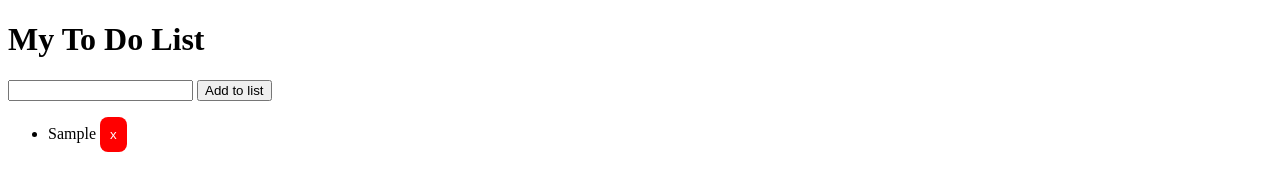
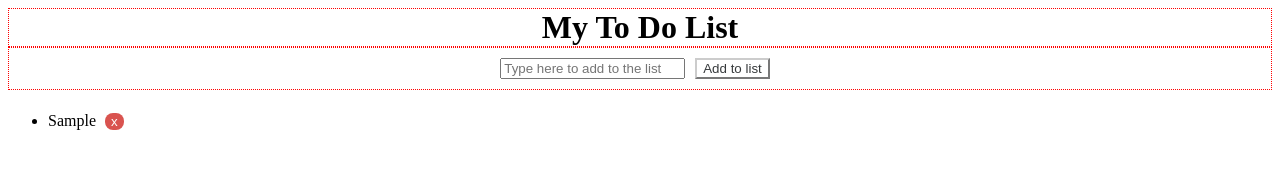
Before and after one commit to Formatted/ToDoList-vanillaJS, a plain HTML site: page index.html in a window 1280 px wide. Both pictures are taken after typing "Sample" into the empty fields and a click on the button "Add to list". Drawn offline with Linux system fonts and the light colour scheme.

Commit message:
Button CSS updated

```diff
--- a/index.html
+++ b/index.html
@@ -5,15 +5,18 @@
         <!--<link href="https://maxcdn.bootstrapcdn.com/bootstrap/3.3.6/css/bootstrap.min.css" rel="stylesheet" integrity="sha384-1q8mTJOASx8j1Au+a5WDVnPi2lkFfwwEAa8hDDdjZlpLegxhjVME1fgjWPGmkzs7" crossorigin="anonymous">-->
     </head>
     <body>
+        <link rel="stylesheet" href="style.css" type="text/css" />
+        <!--<div class="main3">-->
         <h1>My To Do List</h1>
-        <div>
-            <input type="text" id="toDoText" name="todo"/>
+        <div class="inputs">
+            <input type="text" id="toDoText" name="todo" placeholder="Type here to add to the list" autofocus/>
             <button type="button" class="btn" id="addToList">Add to list</button>
         </div>
         <div id="toDoList">
 
         </div>
+        <!--</div>-->
         <script type="text/javascript" src="script.js"></script>
-        <link rel="stylesheet" href="style.css" type="text/css" />
+        <!--<link rel="stylesheet" href="style.css" type="text/css" />-->
     </body>
 </html>
--- a/script.js
+++ b/script.js
@@ -1,12 +1,16 @@
 var todos = new Array;
+show();
 
 function show() {
+    if (todos.length > 0) {
     var fill = '<ul>';
     for (var i = 0; i < todos.length; i += 1) {
         fill += '<li>' + todos[i] + ' <button class=\'rem\' id=\'' + i + '\'>x</button></li>';
     };
     fill += '</ul>';
-
+    } else {
+        fill = '<h2>There is nothing to do!</h2>';
+    }
     document.getElementById("toDoList").innerHTML = fill;
     var buttons = document.getElementsByClassName('rem');
     for (var n = 0; n < buttons.length; n += 1) {
--- a/style.css
+++ b/style.css
@@ -1,8 +1,45 @@
 .rem {
-  background-color: red;
   border: none;
-  color: white;
-  padding: 10px 10px;
+  margin: 7px 5px;
   text-align: center;
   border-radius: 8px;
+  color: #fff;
+  background-color: #d9534f;
+  border-color: #d9534f;
 }
+.rem:hover {
+  color: #fff;
+  background-color: #c9302c;
+  border-color: #c12e2a;
+}
+.main3 {
+  width: 960px;
+  margin: 0 auto;
+}
+h1 {
+  margin: 0 auto;
+  text-align: center;
+  border: red 1px dotted;
+}
+.inputs {
+  border: red 1px dotted;
+  display:flex;
+  justify-content:center;
+  align-items:center;
+}
+.btn {
+  margin: 10px 10px;
+  color: #373a3c;
+  background-color: #fff;
+  border-color: #ccc;
+}
+.btn:hover {
+  color: #373a3c;
+  background-color: #e6e6e6;
+  border-color: #adadad;
+}
+/** {*/
+/*  border-color: red;*/
+/*  border-bottom-width: 1px;*/
+/*  border-style: dotted;*/
+/*}*/
```
